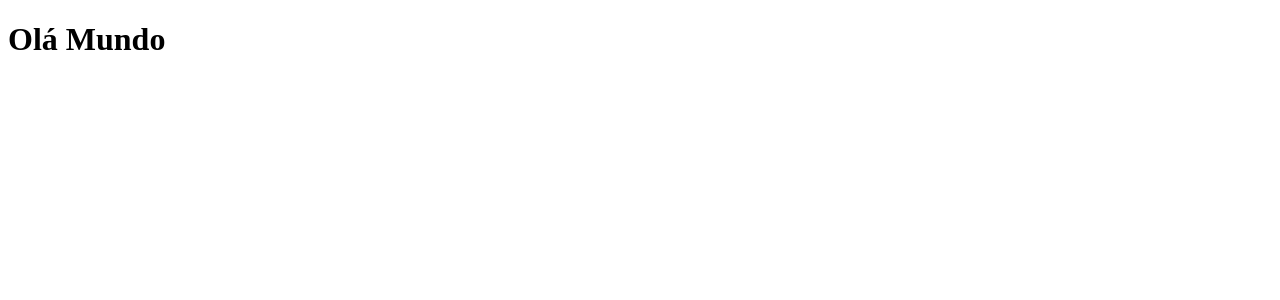
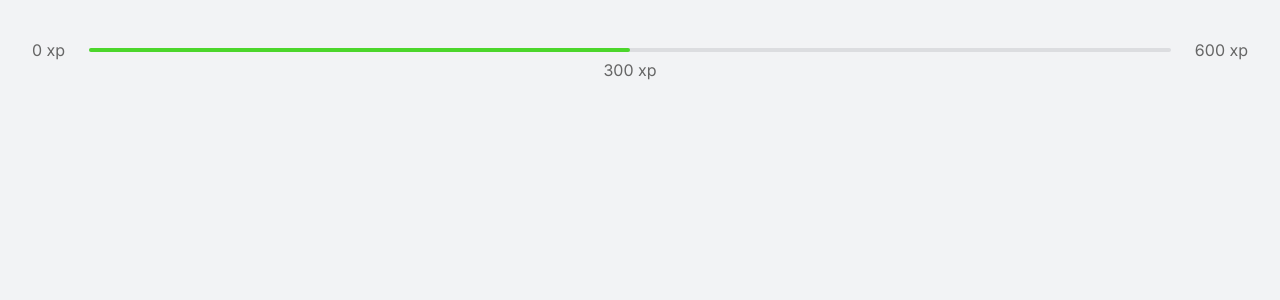
Before and after one commit to MartinsMessias/moveit-me, a Next.js app: page / in a window 1280 px wide. Shown: the top 300 px of the page. Built offline with nearby package versions, Linux system fonts and the light colour scheme.

Commit message:
Created ExperienceBar

```diff
--- a/pages/api/hello.js
+++ /dev/null
@@ -1,5 +0,0 @@
-// Next.js API route support: https://nextjs.org/docs/api-routes/introduction
-
-export default (req, res) => {
-  res.status(200).json({ name: 'John Doe' })
-}
--- a/pages/index.tsx
+++ /dev/null
@@ -1,3 +0,0 @@
-export default function Home() {
-  return (<h1>Olá Mundo</h1>)
-}
--- /dev/null
+++ b/src/components/ExperienceBar.tsx
@@ -0,0 +1,14 @@
+export function ExperienceBar() {
+  return (
+    <header className="experience-bar">
+      <span>0 xp</span>
+      <div>
+        <div style={{ width: '50%' }} />
+        <span className="current-experience" style={{ left: '50%' }}>
+          300 xp
+        </span>
+      </div>
+      <span>600 xp</span>
+    </header>
+  );
+}
--- a/pages/_app.tsx
+++ b/src/pages/_app.tsx
@@ -1,3 +1,5 @@
+import '../styles/global.css'
+
 function MyApp({ Component, pageProps }) {
   return <Component {...pageProps} />
 }
--- /dev/null
+++ b/src/pages/index.tsx
@@ -0,0 +1,14 @@
+import Head from 'next/head';
+import { ExperienceBar } from "../components/ExperienceBar";
+
+export default function Home() {
+  return (
+    <div className="container">
+      <Head>
+          <link rel="preconnect" href="https://fonts.gstatic.com" />
+          <link href="https://fonts.googleapis.com/css2?family=Inter:wght@400;500;600&family=Rajdhani:wght@600&display=swap" rel="stylesheet" />
+      </Head>
+      <ExperienceBar />
+    </div>
+  )
+}
--- /dev/null
+++ b/src/styles/global.css
@@ -0,0 +1,93 @@
+* {
+  margin: 0;
+  padding: 0;
+  box-sizing: border-box;
+}
+
+:root {
+  --white: #fff;
+  --background: #f2f3f5;
+  --gray-line: #dcdde0;
+  --text: #666;
+  --text-highlight: #b3b9ff;
+  --title: #2e384d;
+  --red: #e83f5b;
+  --green: #4cd62b;
+  --blue: #5965e0;
+  --blue-dark: #4953b8;
+  --blue-twitter: #2aa9e0;
+}
+
+@media (max-width: 1080px) {
+  html {
+    font-size: 93.75%;
+  }
+}
+
+@media (max-width: 720px) {
+  html {
+    font-size: 87.5%;
+  }
+}
+
+body {
+  background: var(--background);
+  color: var(--text);
+}
+
+body,
+input,
+select,
+textarea,
+button {
+  font: 400 16rem 'Inter', sans-serif;
+}
+
+button {
+  cursor: pointer;
+}
+
+a {
+  color: inherit;
+  text-decoration: none;
+}
+
+.container {
+  height: 100vh;
+  min-width: 992px;
+  margin: 0 auto;
+  padding: 2.5rem 2rem;
+
+  display: flex;
+  flex-direction: column;
+}
+
+.experience-bar {
+  display: flex;
+  align-items: center;
+}
+
+.experience-bar span {
+  font-size: 1rem;
+}
+
+.experience-bar>div {
+  flex: 1;
+  height: 4px;
+  border-radius: 4px;
+  background-color: var(--gray-line);
+  margin: 0 1.5rem;
+  position: relative;
+}
+
+.experience-bar>div>div {
+  height: 4px;
+  border-radius: 4px;
+  background-color: var(--green);
+}
+
+span.current-experience {
+  position: absolute;
+  top: 12px;
+  transform: translateX(-50%);
+}
```
